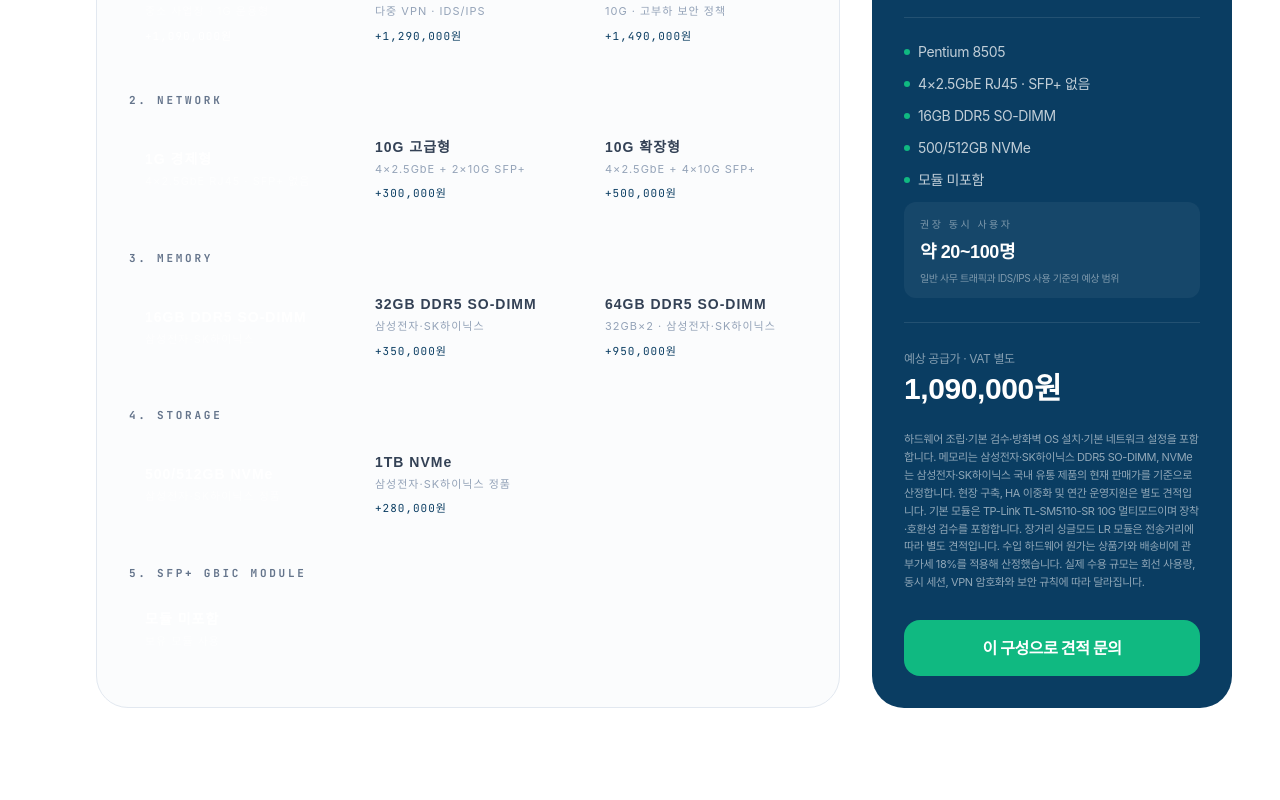
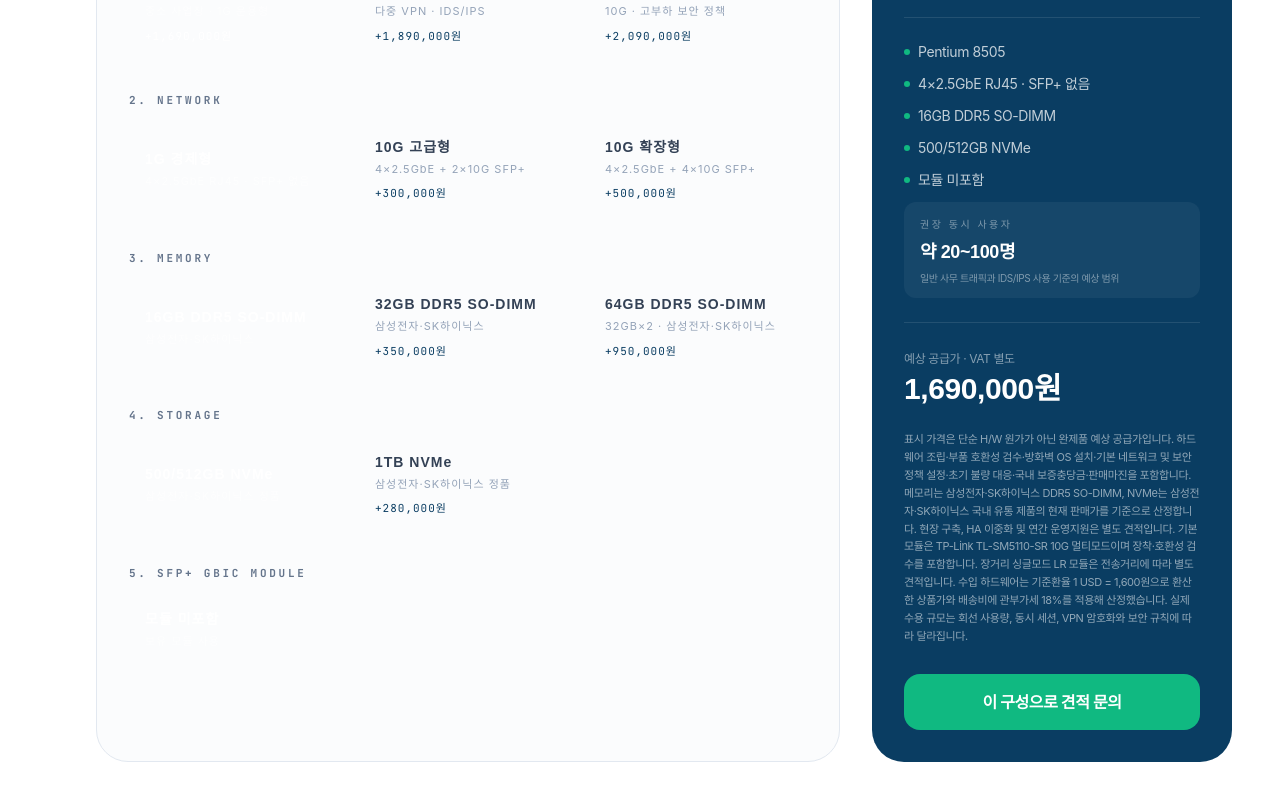
Before and after one commit to yumunix/einstech-landing, a Next.js app: page /einswall in a window 1280 px wide. Shown: the part 3539-4339 px from the top of the page. Built offline with nearby package versions, Linux system fonts and the light colour scheme; a web font is replaced by a local one.

Commit message:
apply fixed exchange rate to EINSWALL pricing

```diff
--- a/app/einswall/PricingConfigurator.jsx
+++ b/app/einswall/PricingConfigurator.jsx
@@ -8,21 +8,21 @@ const cpuOptions = [
     label: "Pentium 8505",
     detail: "중소 사업장 · 1G 운용형",
     users: "약 20~100명",
-    price: 1090000,
+    price: 1690000,
   },
   {
     id: "i5",
     label: "Core i5-12450H",
     detail: "다중 VPN · IDS/IPS",
     users: "약 50~200명",
-    price: 1290000,
+    price: 1890000,
   },
   {
     id: "i7",
     label: "Core i7-13620H",
     detail: "10G · 고부하 보안 정책",
     users: "약 100~300명",
-    price: 1490000,
+    price: 2090000,
   },
 ];
 
@@ -212,13 +212,16 @@ export default function PricingConfigurator() {
         </div>
 
         <div className="mt-6 text-[11px] leading-relaxed text-white/55">
-          하드웨어 조립·기본 검수·방화벽 OS 설치·기본 네트워크 설정을 포함합니다.
+          표시 가격은 단순 H/W 원가가 아닌 완제품 예상 공급가입니다.
+          하드웨어 조립·부품 호환성 검수·방화벽 OS 설치·기본 네트워크 및 보안 정책
+          설정·초기 불량 대응·국내 보증충당금·판매마진을 포함합니다.
           메모리는 삼성전자·SK하이닉스 DDR5 SO-DIMM, NVMe는 삼성전자·SK하이닉스
           국내 유통 제품의 현재 판매가를 기준으로 산정합니다.
           현장 구축, HA 이중화 및 연간 운영지원은 별도 견적입니다.
           기본 모듈은 TP-Link TL-SM5110-SR 10G 멀티모드이며 장착·호환성 검수를 포함합니다.
           장거리 싱글모드 LR 모듈은 전송거리에 따라 별도 견적입니다.
-          수입 하드웨어 원가는 상품가와 배송비에 관부가세 18%를 적용해 산정했습니다.
+          수입 하드웨어는 기준환율 1 USD = 1,600원으로 환산한 상품가와 배송비에
+          관부가세 18%를 적용해 산정했습니다.
           실제 수용 규모는 회선 사용량, 동시 세션, VPN 암호화와 보안 규칙에 따라 달라집니다.
         </div>
 
```
